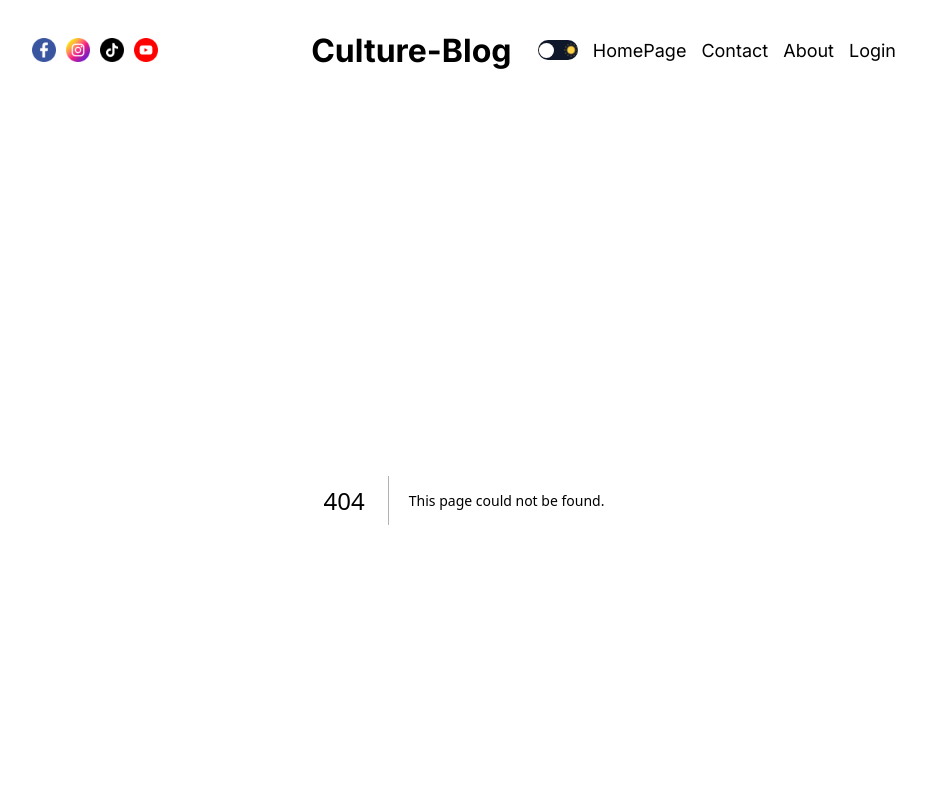
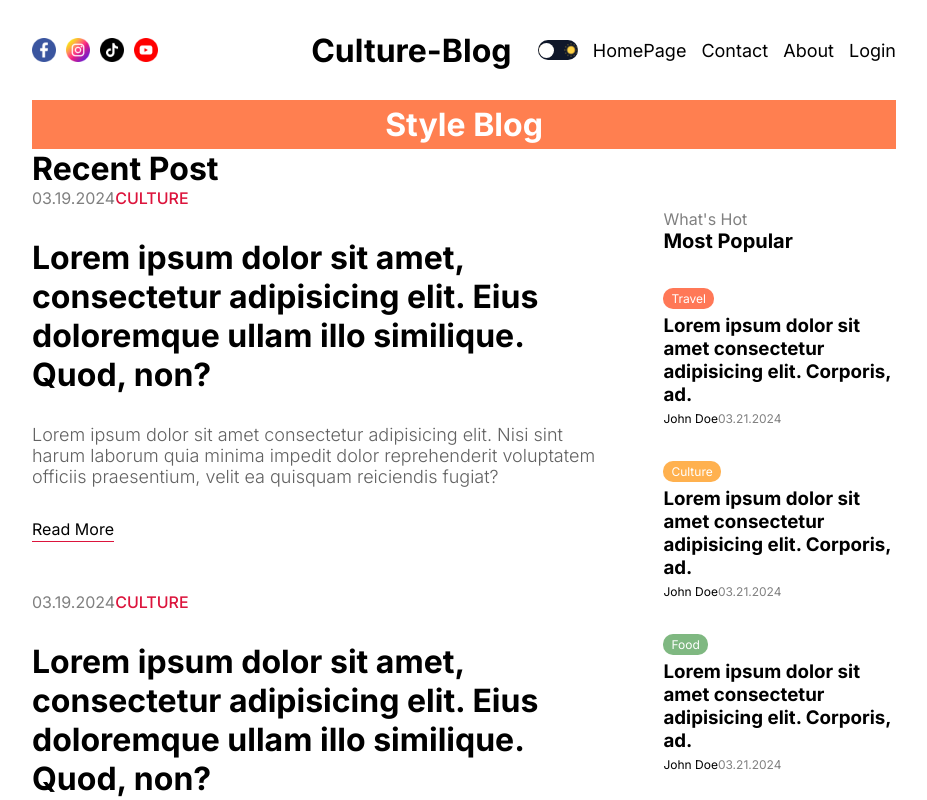
Before and after one commit to Kevincxv/blog-app, a Next.js app: page /blog in a window 1280 px wide. Before the commit this address had no page. Shown: the top 800 px of the page, without its empty margins (176-1103 px from the left). Built offline with nearby package versions, Linux system fonts and the light colour scheme.

Commit message:
Blog Category Page Design

```diff
--- /dev/null
+++ b/src/app/blog/blogPage.module.css
@@ -0,0 +1,11 @@
+.title {
+    background-color: coral;
+    color: white;
+    padding: 5px 10px;
+    text-align: center;
+}
+
+.content {
+    display: flex;
+    gap: 50px;
+}
--- /dev/null
+++ b/src/app/blog/page.jsx
@@ -0,0 +1,17 @@
+import CardList from "@/components/cardList/CardList"
+import styles from "./blogPage.module.css"
+import Menu from "@/components/Menu/Menu"
+
+const BlogPage = () => {
+  return (
+    <div className={styles.container}>
+        <h1 className={styles.title}>Style Blog</h1>
+        <div className={styles.content}>
+            <CardList />
+            <Menu />
+        </div>
+    </div>
+  )
+}
+
+export default BlogPage
```
